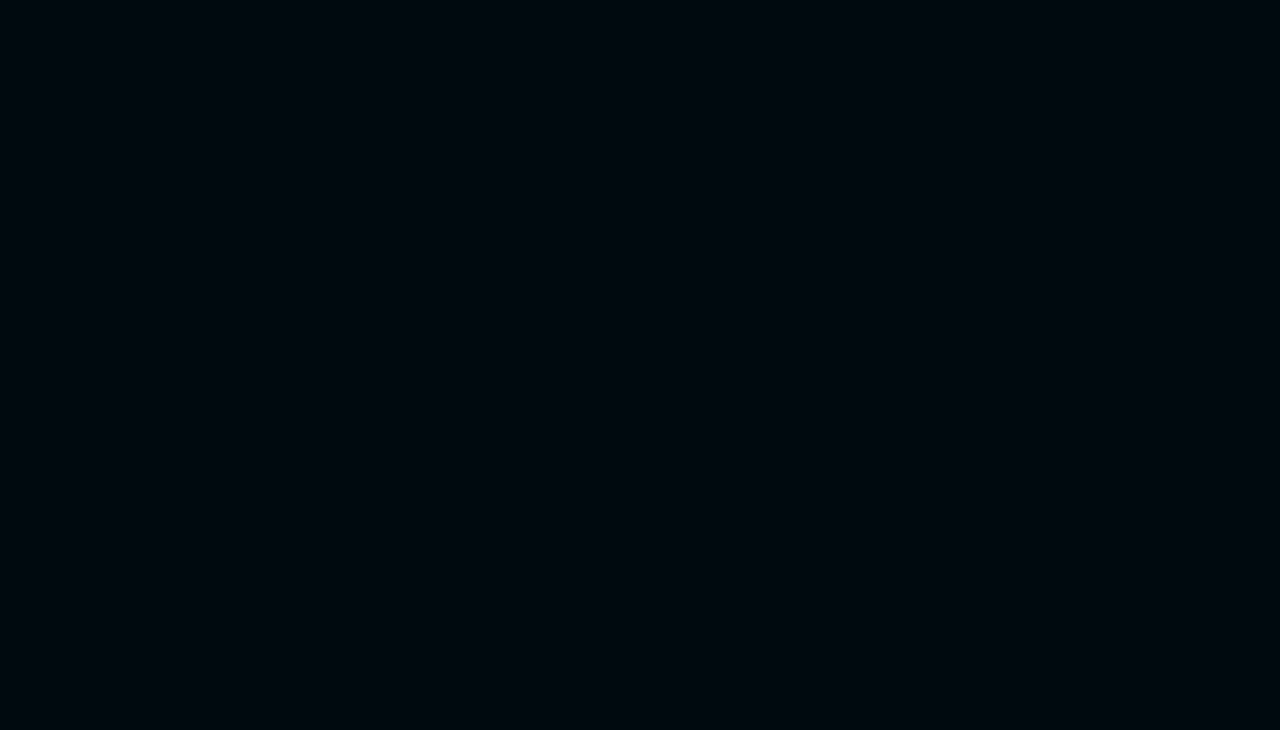
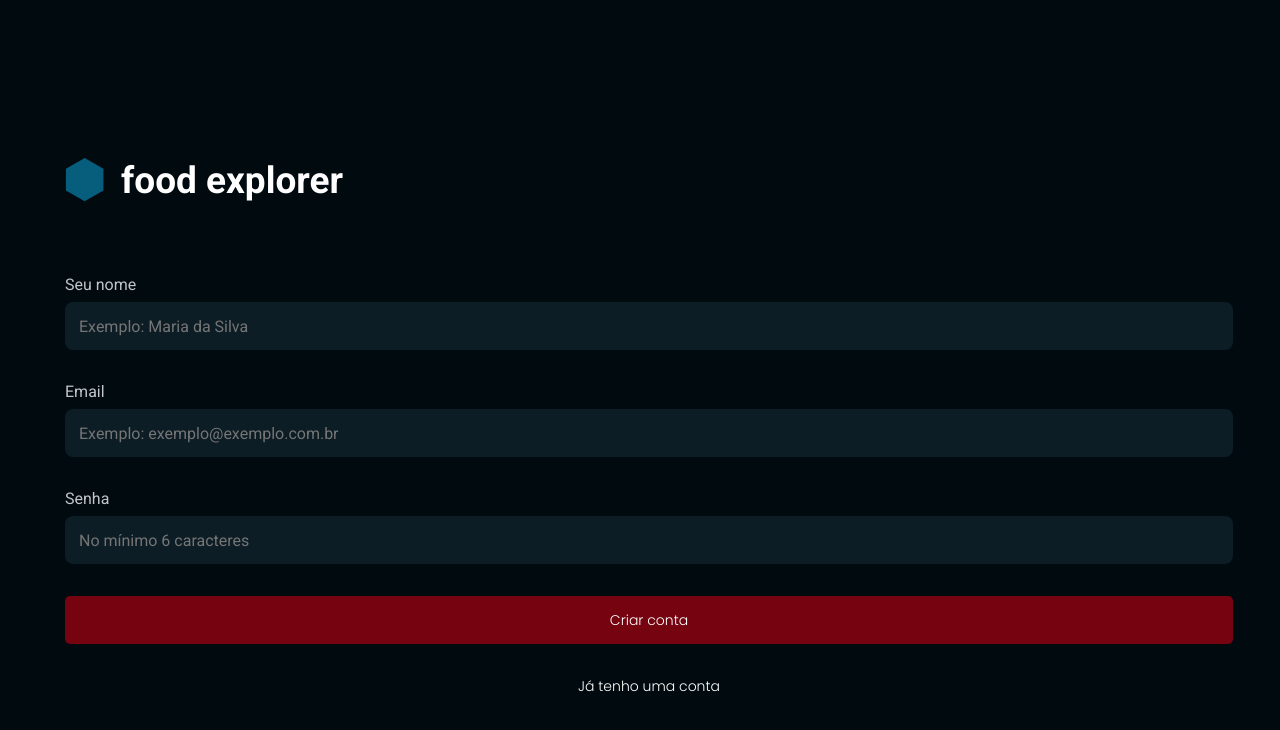
Before and after one commit to BrunasBarbosa/FoodExplorer, a React (Vite) app: page /register in a window 1280 px wide. Before the commit this address had no page. Shown: the top 730 px of the page. Built offline with nearby package versions, Linux system fonts and the light colour scheme.

Commit message:
fix form auth pages

```diff
--- a/src/components/HeaderMenu/index.jsx
+++ b/src/components/HeaderMenu/index.jsx
@@ -1,11 +1,18 @@
-import { VscChromeClose} from 'react-icons/vsc';
+import { VscChromeClose } from 'react-icons/vsc';
+import { useNavigate } from 'react-router-dom';
 import { Container } from './styles';
 
 export function HeaderMenu() {
+  const navigate = useNavigate();
+
+  function handleBack() {
+    navigate(-1);
+  }
+
   return (
     <Container >
-      < VscChromeClose />
+      <VscChromeClose onClick={handleBack} />
       <h1>Menu</h1>
     </Container>
-  )
+  );
 }
--- a/src/components/Input/styles.js
+++ b/src/components/Input/styles.js
@@ -8,10 +8,6 @@ export const Container = styled.div`
 
   color: ${({ theme }) => theme.COLORS.GRAY_400};
   background-color: ${({ theme }) => theme.COLORS.DARK_900};
-
-  label {
-    font-size: 1.6rem;
-  }
 
   > input {
     width: 100%;
--- a/src/pages/SignIn/index.jsx
+++ b/src/pages/SignIn/index.jsx
@@ -2,24 +2,28 @@ import { Button } from '../../components/Button';
 import { ButtonText } from '../../components/ButtonText';
 import { Input } from '../../components/Input';
 import { Logo } from '../../components/Logo';
-import { Container, Form } from "./styles";
+import { Container, Form, Field } from "./styles";
 
 export function SignIn() {
   return (
     <Container >
       <Logo />
       <Form>
+        <Field >
+          <label>Email</label>
           <Input
-          title='Email'
             placeholder='Exemplo: exemplo@exemplo.com.br'
             type='email'
           />
+        </Field>
 
+        <Field>
+          <label>Senha</label>
           <Input
-          title='Senha'
             placeholder='No mínimo 6 caracteres'
             type='password'
           />
+        </Field>
 
         <Button
           title='Entrar'
--- a/src/pages/SignIn/styles.js
+++ b/src/pages/SignIn/styles.js
@@ -1,7 +1,7 @@
 import styled from 'styled-components';
 
 export const Container = styled.div`
-  padding: 15.8rem 6.5rem 0;
+  padding: 15.8rem 4.7rem 0 6.5rem;
   height: 100vh;
   display: flex;
   gap: 7.3rem;
@@ -15,3 +15,24 @@ export const Form = styled.form`
   display: flex;
   flex-direction: column;
 `;
+
+export const Field = styled.div`
+  width: 100%;
+
+  * {
+    font-family: var(--font-secondary);
+  }
+
+  display: flex;
+  flex-direction: column;
+  gap: .8rem;
+
+  label {
+    color: ${({ theme }) => theme.COLORS.GRAY_400};
+    font-size: 1.6rem;
+  }
+
+  input {
+    color: ${({ theme }) => theme.COLORS.GRAY_500};
+  }
+`;
--- a/src/pages/SignUp/index.jsx
+++ b/src/pages/SignUp/index.jsx
@@ -2,30 +2,36 @@ import { Button } from '../../components/Button';
 import { ButtonText } from '../../components/ButtonText';
 import { Input } from '../../components/Input';
 import { Logo } from '../../components/Logo';
-import { Container, Form } from "./styles";
+import { Container, Form, Field } from "./styles";
 
 export function SignUp() {
   return (
     <Container >
       <Logo />
       <Form>
+        <Field>
+          <label>Seu nome</label>
           <Input
-          title='Seu nome'
             placeholder='Exemplo: Maria da Silva'
             type='text'
           />
+        </Field>
 
+        <Field>
+          <label>Email</label>
           <Input
-          title='Email'
             placeholder='Exemplo: exemplo@exemplo.com.br'
             type='email'
           />
+        </Field>
 
+        <Field>
+          <label>Senha</label>
           <Input
-          title='Senha'
             placeholder='No mínimo 6 caracteres'
             type='password'
           />
+        </Field>
 
         <Button
           title='Criar conta'
--- a/src/pages/SignUp/styles.js
+++ b/src/pages/SignUp/styles.js
@@ -1,7 +1,8 @@
 import styled from 'styled-components';
 
 export const Container = styled.div`
-  padding: 15.8rem 6.5rem 0;
+    padding: 15.8rem 4.7rem 0 6.5rem;
+
   height: 100vh;
   display: flex;
   gap: 7.3rem;
@@ -15,3 +16,24 @@ export const Form = styled.form`
   display: flex;
   flex-direction: column;
 `;
+
+export const Field = styled.div`
+  width: 100%;
+
+  * {
+    font-family: var(--font-secondary);
+  }
+
+  display: flex;
+  flex-direction: column;
+  gap: .8rem;
+
+  label {
+    color: ${({ theme }) => theme.COLORS.GRAY_400};
+    font-size: 1.6rem;
+  }
+
+  input {
+    color: ${({ theme }) => theme.COLORS.GRAY_500};
+  }
+`;
--- a/src/routes/index.jsx
+++ b/src/routes/index.jsx
@@ -1,12 +1,12 @@
 import { BrowserRouter } from 'react-router-dom';
-// import { AuthRoutes } from './auth.routes';
-import { UserRoutes } from './user.routes';
+import { AuthRoutes } from './auth.routes';
+// import { UserRoutes } from './user.routes';
 
 export function Routes() {
   return (
     <BrowserRouter >
-      {/* <AuthRoutes /> */}
-      <UserRoutes />
+      <AuthRoutes />
+      {/* <UserRoutes /> */}
     </BrowserRouter>
   );
 }
```
Lines whose indentation alone changed are shown as unchanged.
